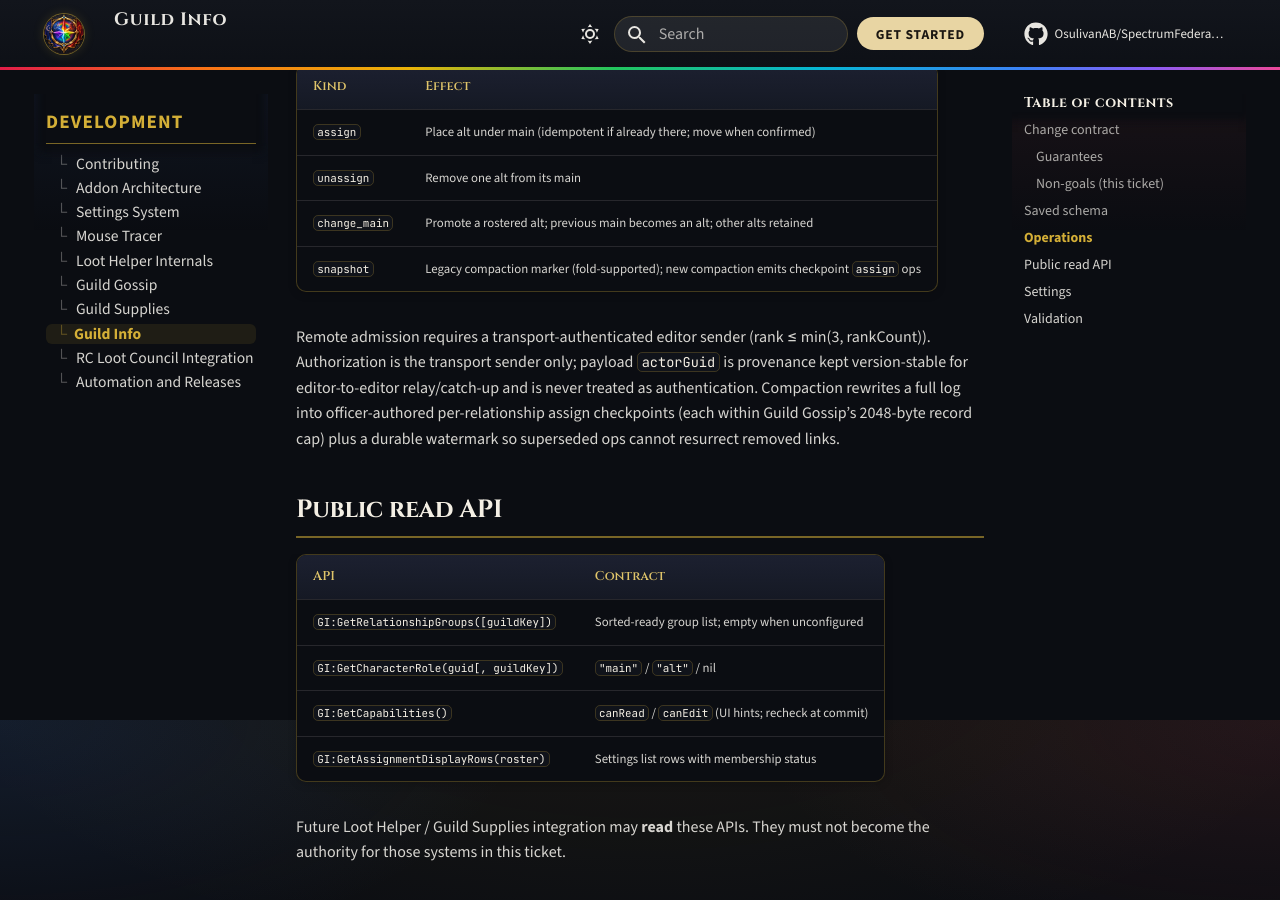
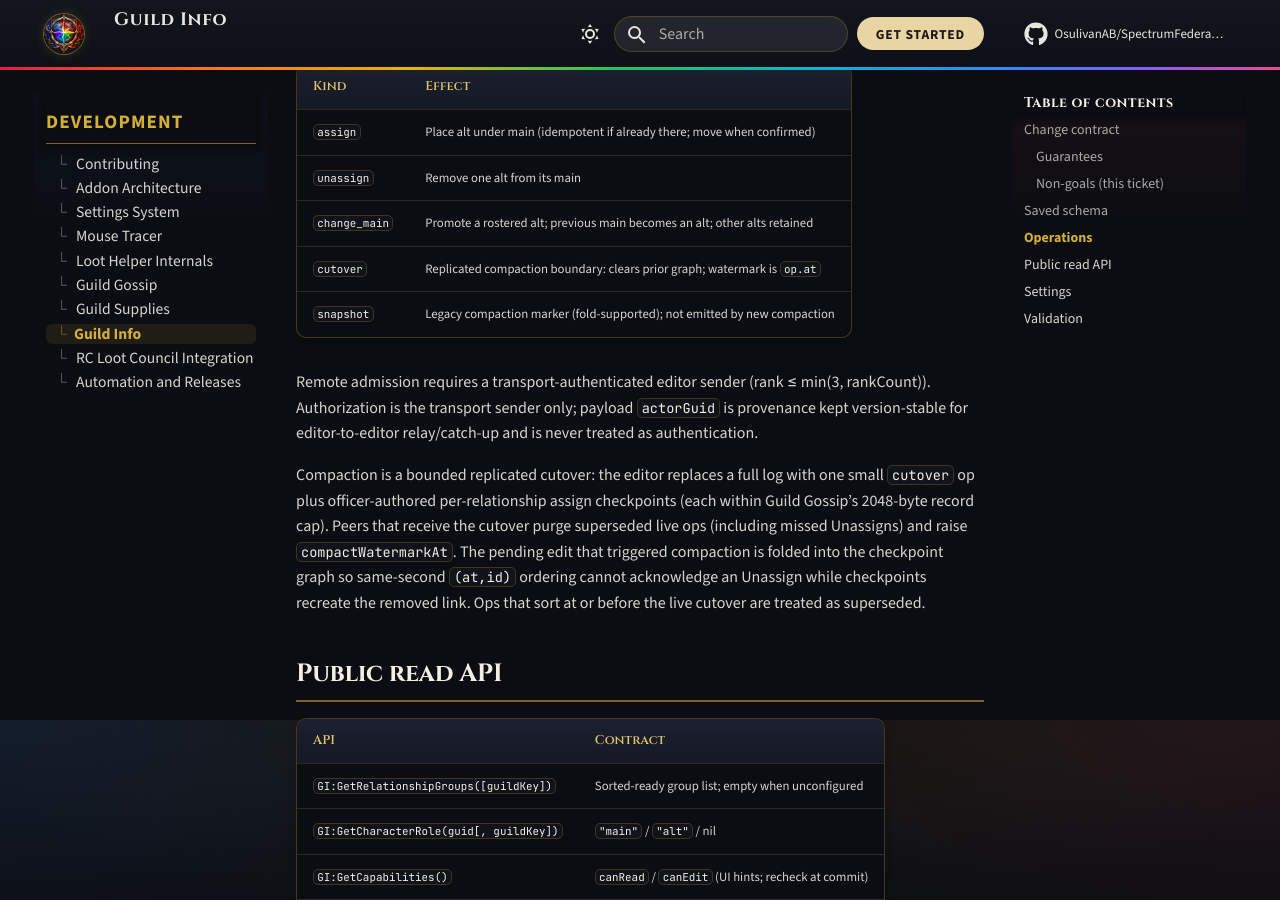
Before and after one commit to OsulivanAB/SpectrumFederation, an MkDocs documentation site: the page built from docs/development/guild-info/index.md, in a window 1280 px wide and 900 px high, scrolled down 1980 px. Built offline with MkDocs 1.6.1 and Material for MkDocs 9.7.7, drawn with Linux system fonts in a browser that asks for light colours; comment, search, counter and statistics services are not loaded.

Commit message:
Fix Guild Info compaction cutover for peer convergence (#402)
Replace checkpoint-only compaction with a replicated cutover plus
size-safe assign checkpoints. Fold the pending same-second edit into
checkpoint state, purge superseded ops on remote cutover admission, and
add multi-peer regressions for missed Unassign and early-id Unassign/
Change Main through the compaction boundary.

Co-authored-by: Anthony <OsulivanAB@users.noreply.github.com>

```diff
--- a/docs/development/guild-info/index.md
+++ b/docs/development/guild-info/index.md
@@ -63,9 +63,12 @@ Durable keys are only `club:<id>`. Transport `name:` scopes are never persisted.
 | `assign` | Place alt under main (idempotent if already there; move when confirmed) |
 | `unassign` | Remove one alt from its main |
 | `change_main` | Promote a rostered alt; previous main becomes an alt; other alts retained |
-| `snapshot` | Legacy compaction marker (fold-supported); new compaction emits checkpoint `assign` ops |
+| `cutover` | Replicated compaction boundary: clears prior graph; watermark is `op.at` |
+| `snapshot` | Legacy compaction marker (fold-supported); not emitted by new compaction |
 
-Remote admission requires a transport-authenticated editor sender (rank ≤ min(3, rankCount)). Authorization is the transport sender only; payload `actorGuid` is provenance kept version-stable for editor-to-editor relay/catch-up and is never treated as authentication. Compaction rewrites a full log into officer-authored per-relationship assign checkpoints (each within Guild Gossip’s 2048-byte record cap) plus a durable watermark so superseded ops cannot resurrect removed links.
+Remote admission requires a transport-authenticated editor sender (rank ≤ min(3, rankCount)). Authorization is the transport sender only; payload `actorGuid` is provenance kept version-stable for editor-to-editor relay/catch-up and is never treated as authentication.
+
+Compaction is a bounded replicated cutover: the editor replaces a full log with one small `cutover` op plus officer-authored per-relationship assign checkpoints (each within Guild Gossip’s 2048-byte record cap). Peers that receive the cutover purge superseded live ops (including missed Unassigns) and raise `compactWatermarkAt`. The pending edit that triggered compaction is folded into the checkpoint graph so same-second `(at,id)` ordering cannot acknowledge an Unassign while checkpoints recreate the removed link. Ops that sort at or before the live cutover are treated as superseded.
 
 ## Public read API
 
```
Also changed, not shown: 3 other files.
